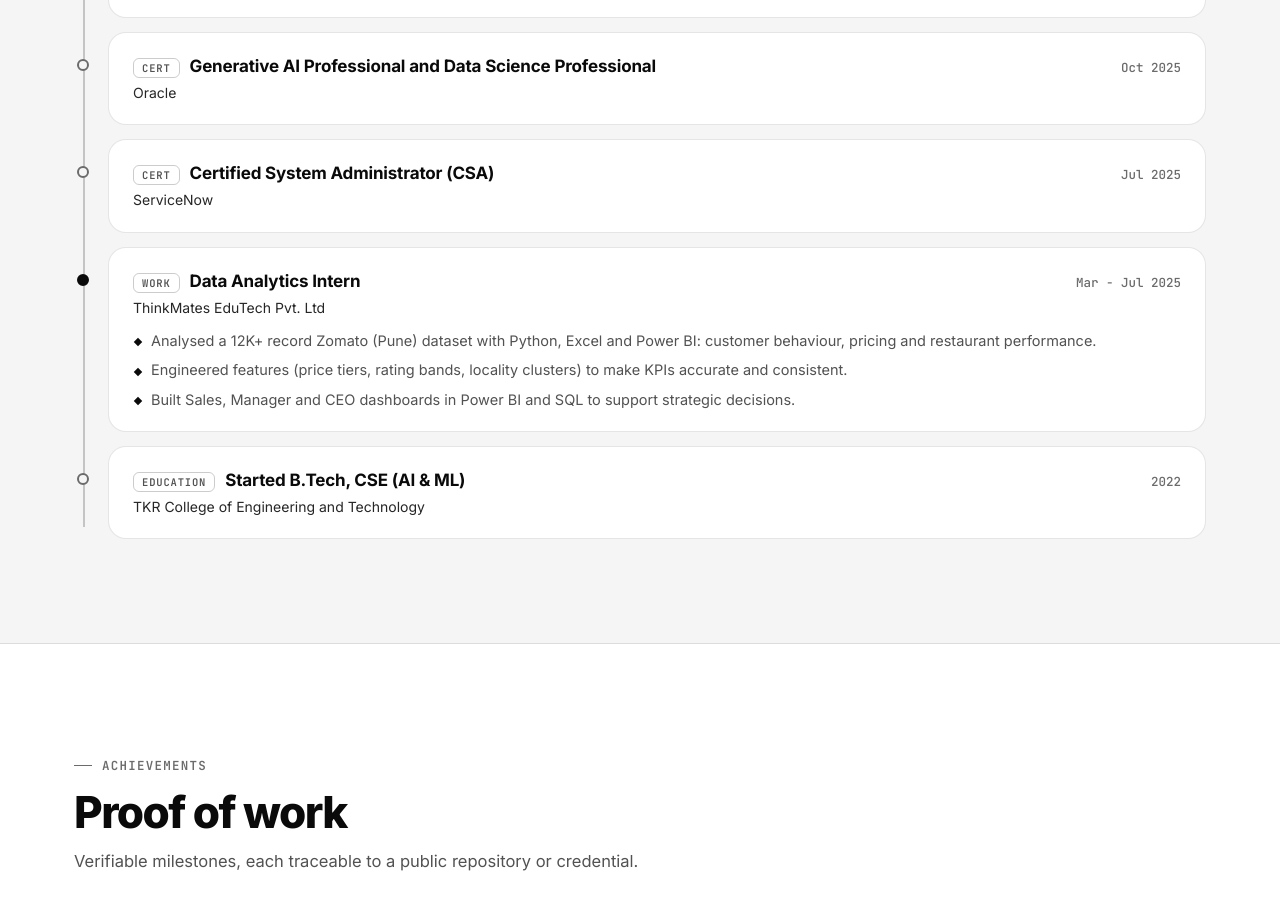
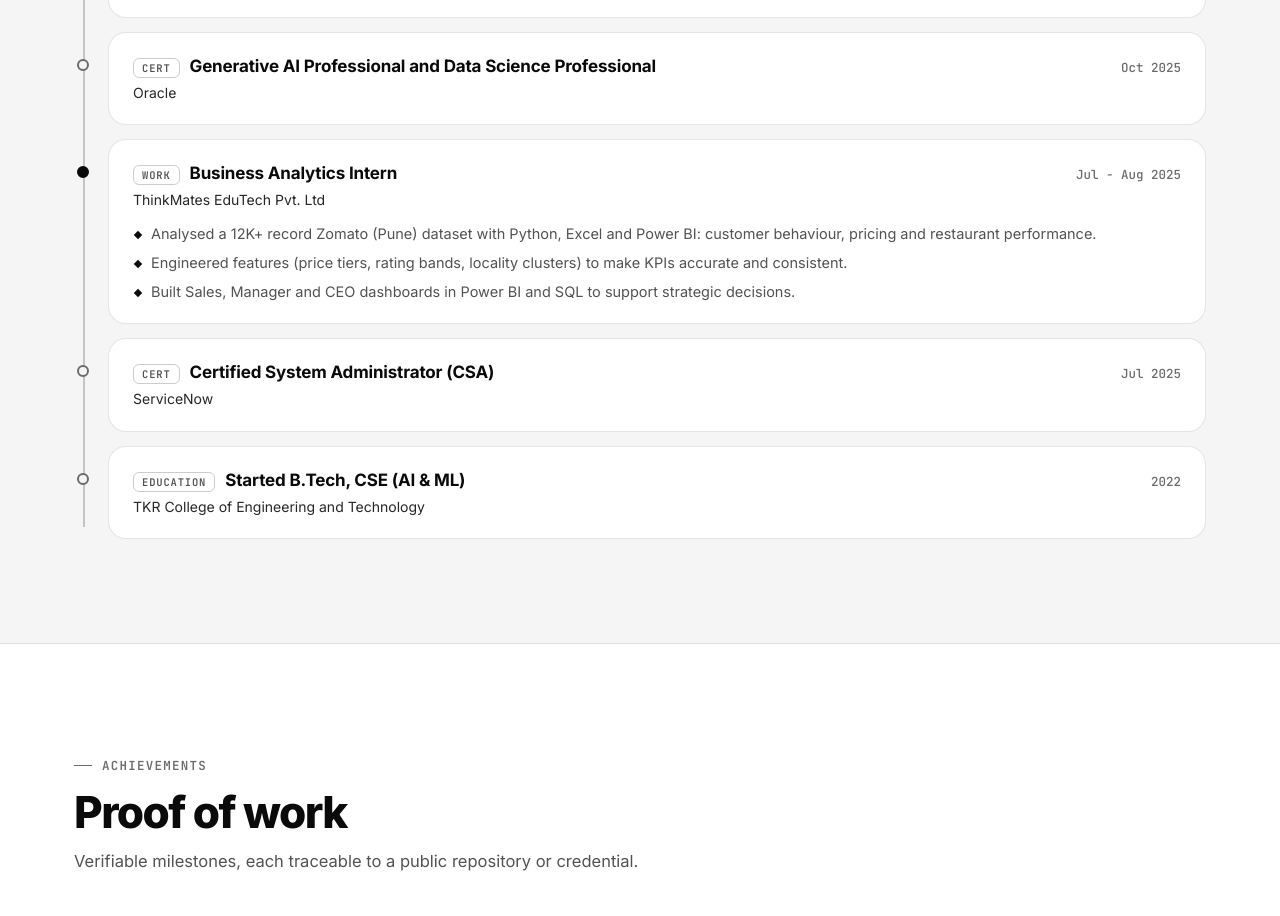
Before and after one commit to poojithareddy19/Portfolio, a website built with Vite: page index.html in a window 1280 px wide. Shown: the part 5480-6396 px from the top of the page. Built offline with nearby package versions, Linux system fonts and the light colour scheme.

Commit message:
Correct ThinkMates internship title and dates

```diff
--- a/index.html
+++ b/index.html
@@ -601,22 +601,22 @@
                             <span class="tl-date">Oct 2025</span>
                         </div>
                     </li>
-                    <li class="card tl-item reveal" data-group="cert">
-                        <div class="tl-head">
-                            <div><h3 class="tl-title"><span class="tl-type">Cert</span>Certified System Administrator (CSA)</h3><p class="tl-org">ServiceNow</p></div>
-                            <span class="tl-date">Jul 2025</span>
-                        </div>
-                    </li>
                     <li class="card tl-item major reveal" data-group="work">
                         <div class="tl-head">
-                            <div><h3 class="tl-title"><span class="tl-type">Work</span>Data Analytics Intern</h3><p class="tl-org">ThinkMates EduTech Pvt. Ltd</p></div>
-                            <span class="tl-date">Mar - Jul 2025</span>
+                            <div><h3 class="tl-title"><span class="tl-type">Work</span>Business Analytics Intern</h3><p class="tl-org">ThinkMates EduTech Pvt. Ltd</p></div>
+                            <span class="tl-date">Jul - Aug 2025</span>
                         </div>
                         <ul class="tl-list">
                             <li>Analysed a 12K+ record Zomato (Pune) dataset with Python, Excel and Power BI: customer behaviour, pricing and restaurant performance.</li>
                             <li>Engineered features (price tiers, rating bands, locality clusters) to make KPIs accurate and consistent.</li>
                             <li>Built Sales, Manager and CEO dashboards in Power BI and SQL to support strategic decisions.</li>
                         </ul>
+                    </li>
+                    <li class="card tl-item reveal" data-group="cert">
+                        <div class="tl-head">
+                            <div><h3 class="tl-title"><span class="tl-type">Cert</span>Certified System Administrator (CSA)</h3><p class="tl-org">ServiceNow</p></div>
+                            <span class="tl-date">Jul 2025</span>
+                        </div>
                     </li>
                     <li class="card tl-item reveal" data-group="education">
                         <div class="tl-head">
```
